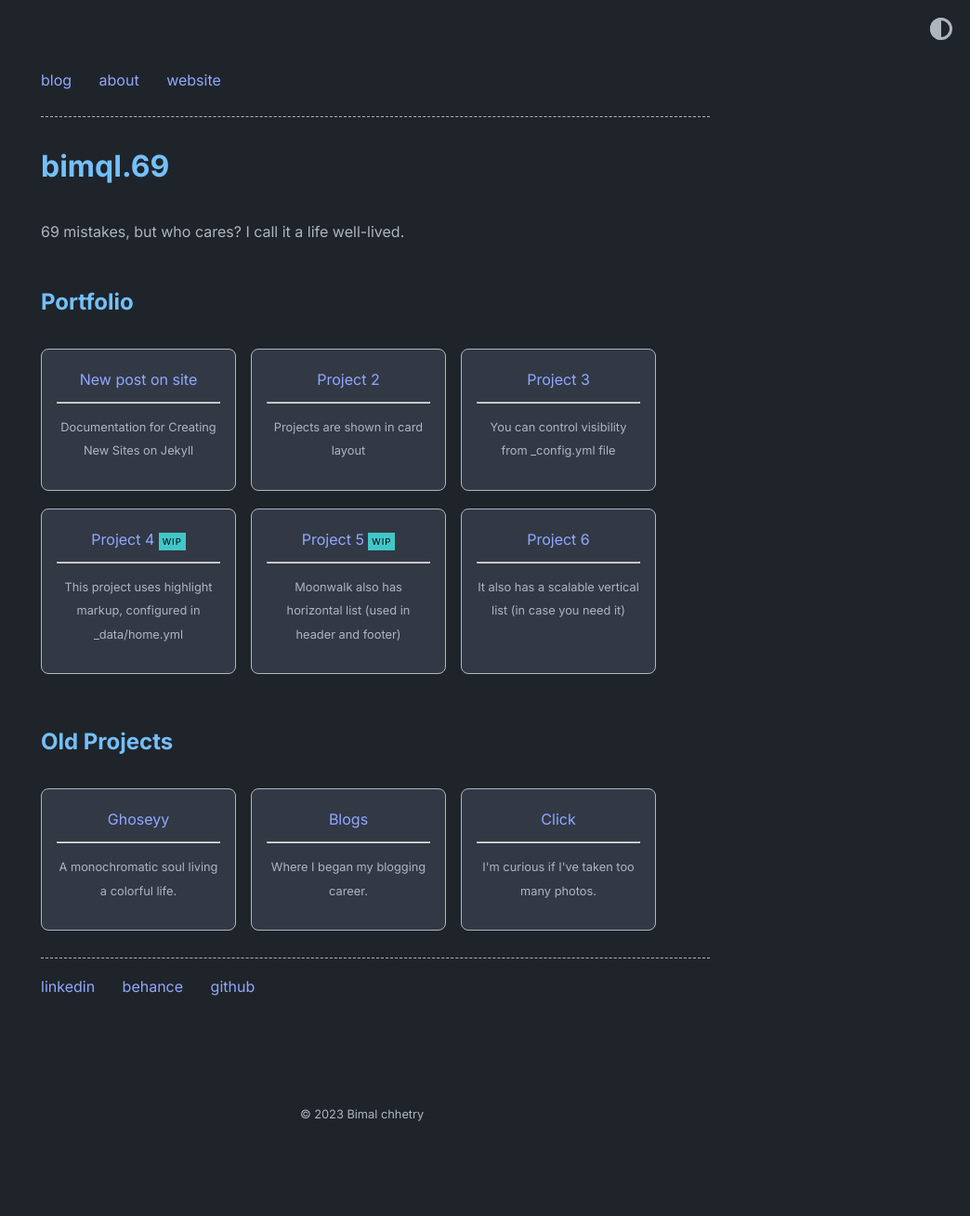
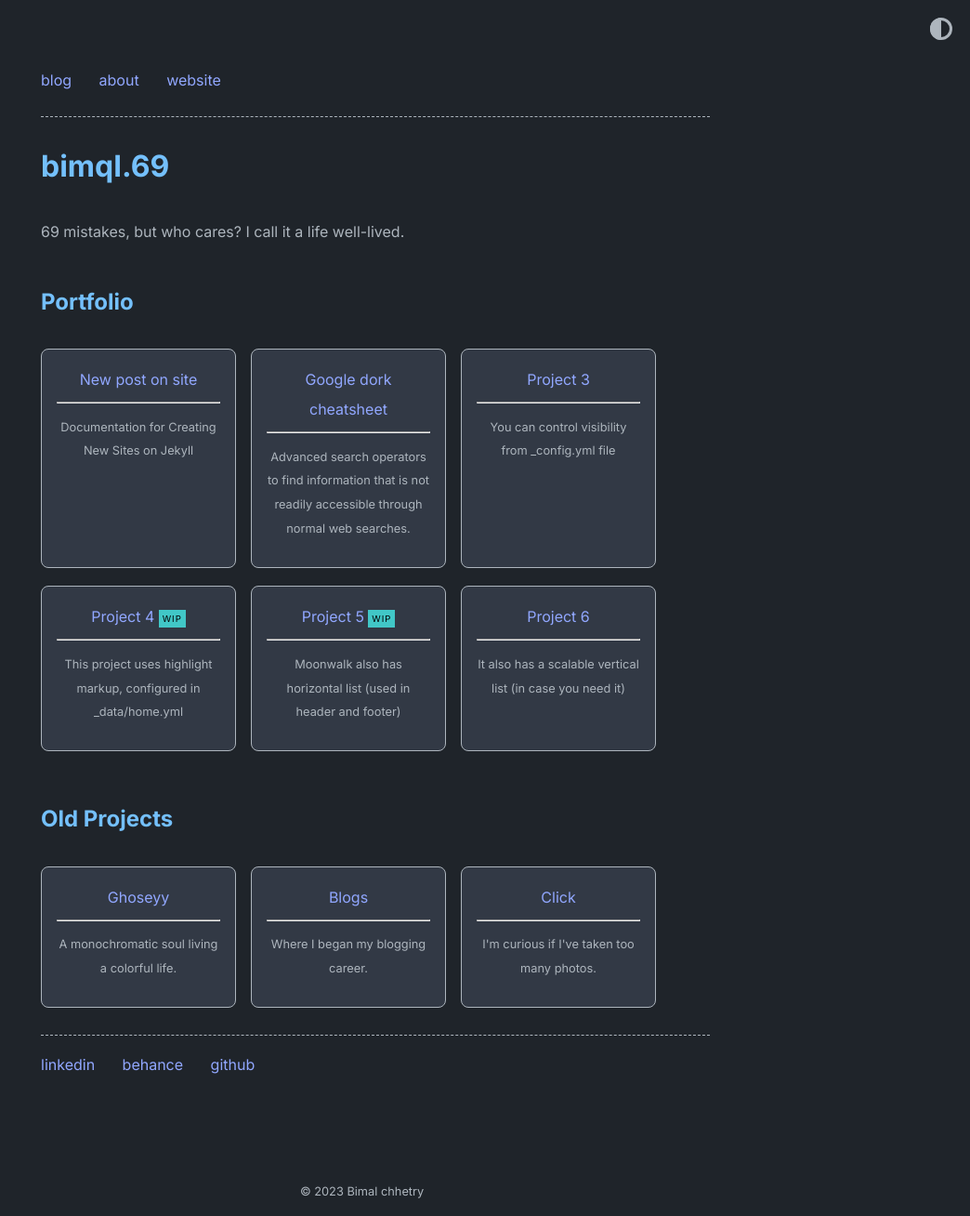
Before and after one commit to ghoseyy/my_blog, a Jekyll site: the page built from index.md, in a window 1280 px wide. Shown: the whole page at 93% size, without its empty margins (236-1280 px from the left). Built offline with Jekyll 4.4.1, drawn with Linux system fonts in a browser that asks for light colours; before the commit the page ends 1225 px from its top, so only the background shows below that.

Commit message:
create a new page content

```diff
--- a/_data/home.yml
+++ b/_data/home.yml
@@ -14,9 +14,9 @@
     desc: Documentation for Creating New Sites on Jekyll
 
 
-  - title: Project 2
-    url: overview-post
-    desc: Projects are shown in card layout
+  - title: Google dork cheatsheet
+    url: Google-dork-cheatsheet
+    desc: Advanced search operators to find information that is not readily accessible through normal web searches.
 
   - title: Project 3
     url: overview-post
```
